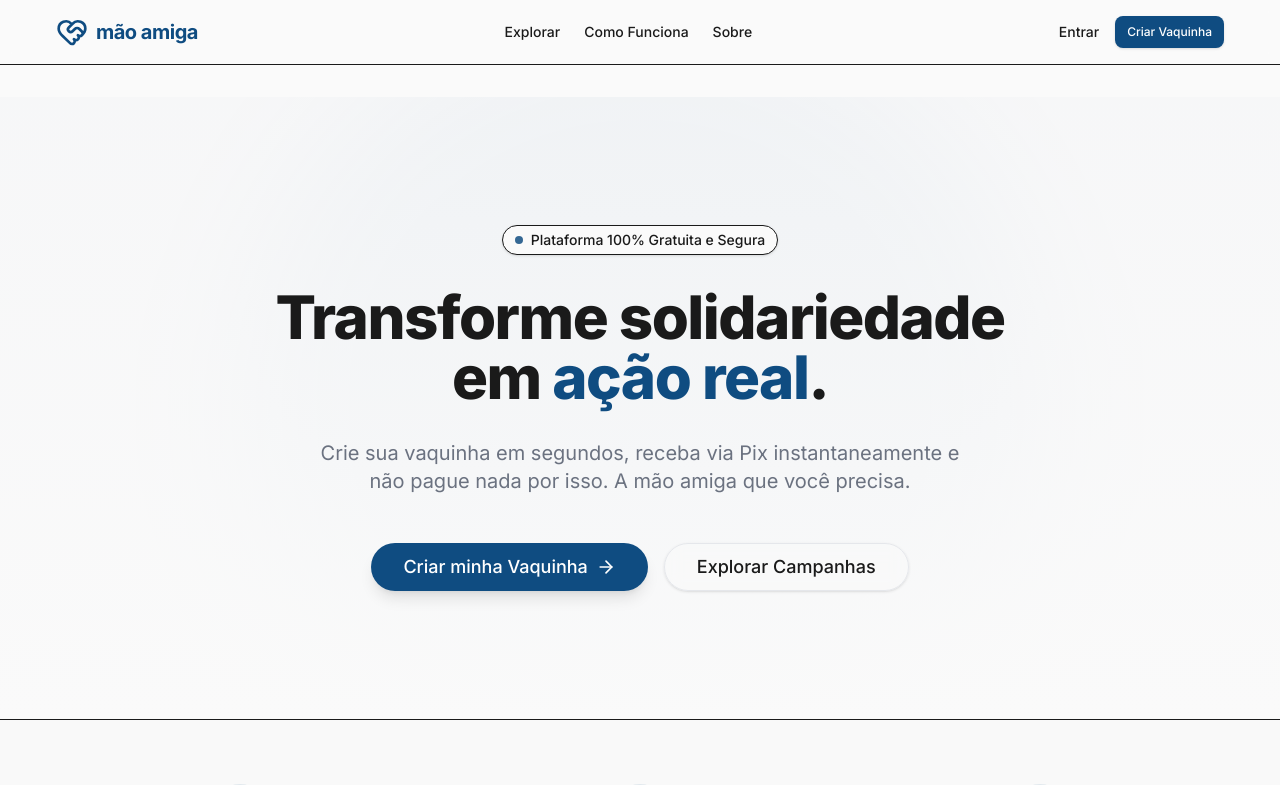
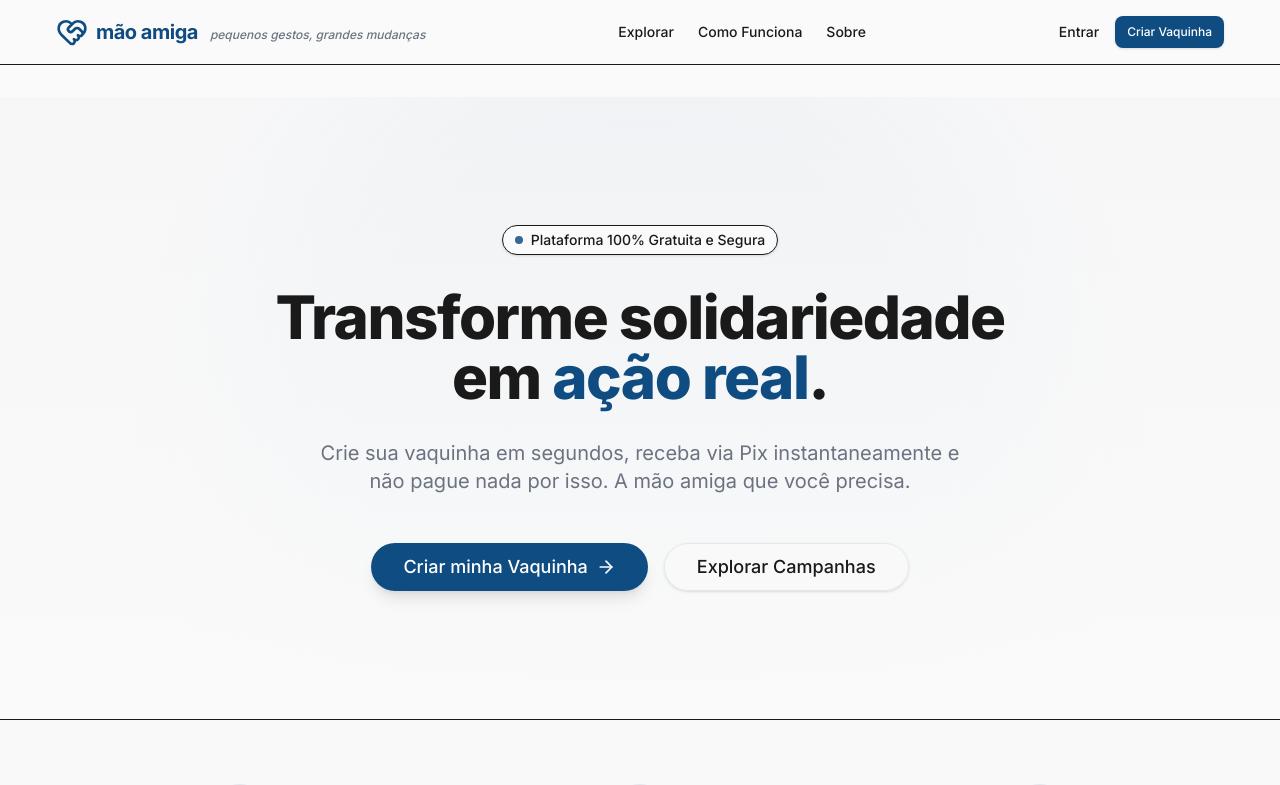
Before and after one commit to patrickcardosomoraes/mao-amiga-app, a Next.js app: page / in a window 1280 px wide. Shown: the top 785 px of the page. Built offline with nearby package versions, Linux system fonts and the light colour scheme; no server answers; the database is empty.

Commit message:
feat: adiciona slogan ao lado do logo na Navbar

```diff
--- a/src/components/organisms/Navbar.tsx
+++ b/src/components/organisms/Navbar.tsx
@@ -39,7 +39,10 @@ export function Navbar() {
             <div className="container-custom flex h-16 items-center justify-between">
                 <Link href="/" className="flex items-center space-x-2">
                     <HeartHandshake className="h-6 w-6 md:h-8 md:w-8 text-primary" />
-                    <span className="text-lg md:text-xl font-bold tracking-tight text-primary">mão amiga</span>
+                    <div className="flex flex-col md:flex-row md:items-baseline md:gap-3">
+                        <span className="text-lg md:text-xl font-bold tracking-tight text-primary">mão amiga</span>
+                        <span className="hidden lg:block text-xs text-muted-foreground italic font-medium">pequenos gestos, grandes mudanças</span>
+                    </div>
                 </Link>
 
                 {/* Desktop Navigation */}
```
